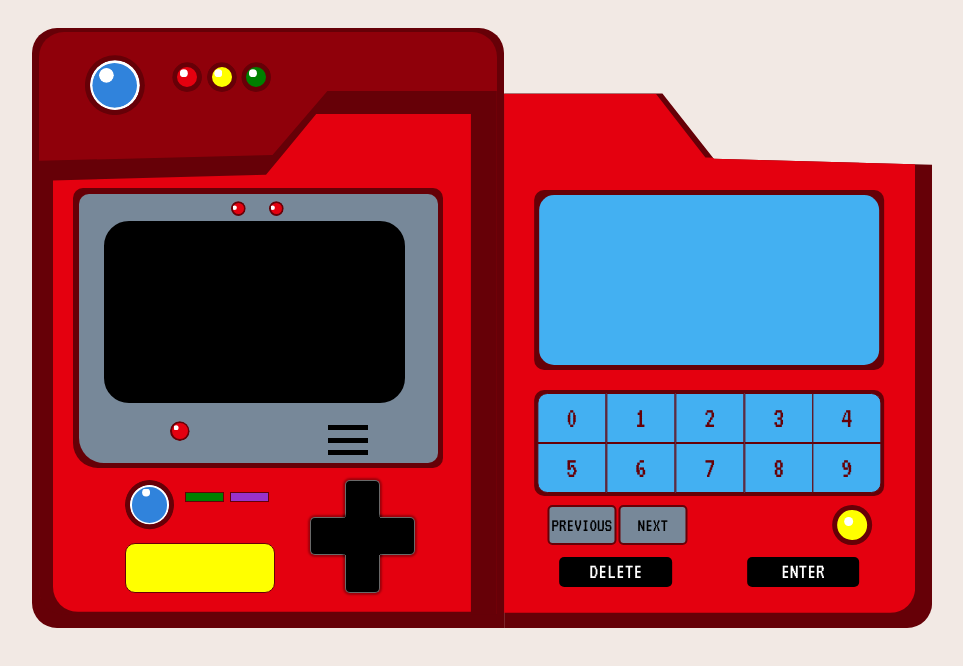
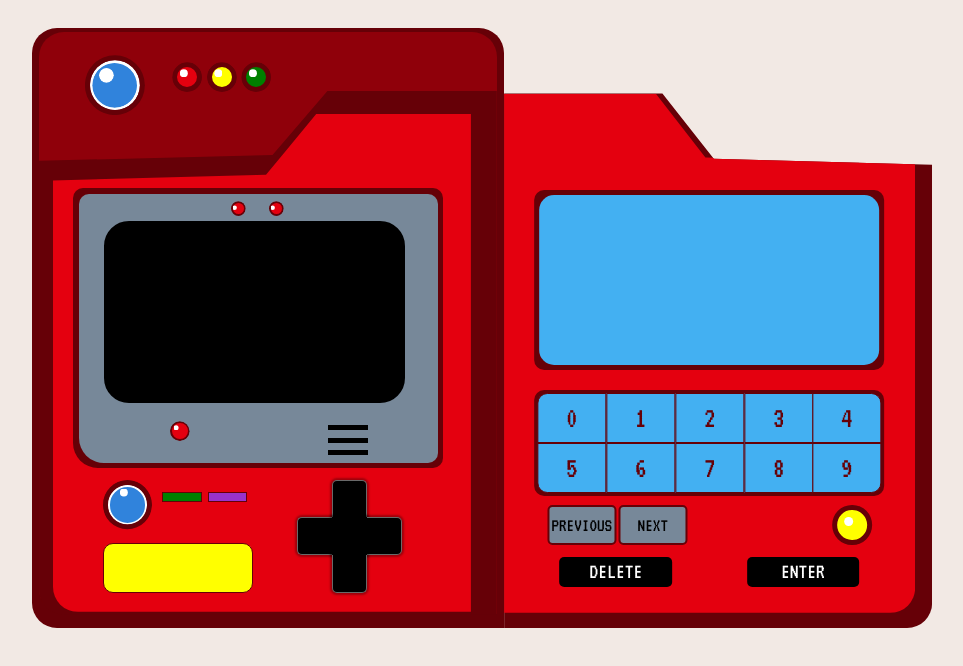
Before and after one commit to pol-ada/pokedex, a plain HTML site: page index.html in a window 1280 px wide. Shown: the part 102-768 px from the top of the page, without its empty margins (158-1121 px from the left). Drawn offline with Linux system fonts and the light colour scheme; no server answers.

Commit message:
Update style.css

```diff
--- a/style.css
+++ b/style.css
@@ -383,7 +383,7 @@ body {
 
   .left-bottom {
     display: flex;
-    justify-content: center;
+    justify-content: space-evenly;
     flex-direction: row;
     margin-top: 3%;
     margin-left: -5%;
@@ -856,7 +856,6 @@ body {
   box-shadow: 0 0 2px 2px rgba(0,0,0, .3);
   height: 100%;
     width: 35px;
-    margin-left: 100%;
 }
 
 .x-pad.top {
```
